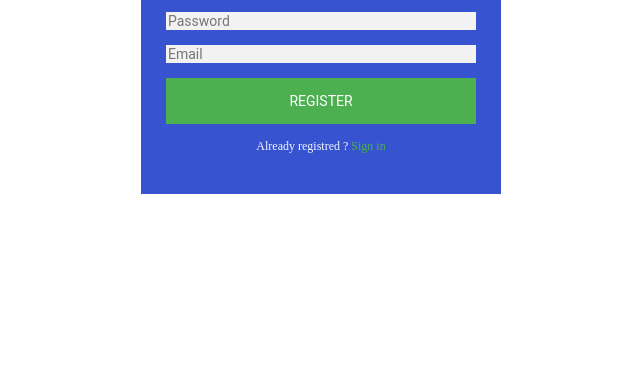
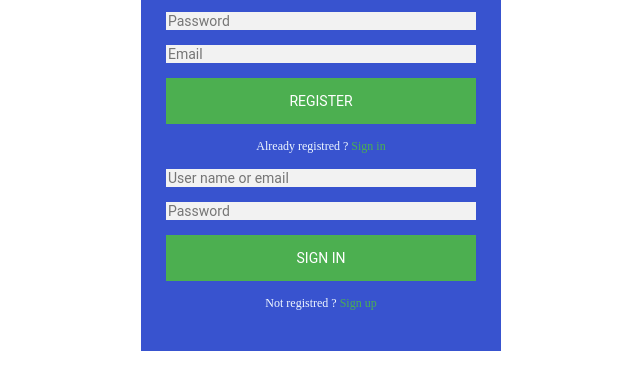
Before and after one commit to nkpremices/EPIC-Mail, a plain HTML site: page UI/html/signupIn.html in a window 1280 px wide. Shown: the part 307-696 px from the top of the page, without its empty margins (319-959 px from the left). Drawn offline with Linux system fonts and the light colour scheme.

Commit message:
[Feature #164297786] Update the signupIn page adding the sign in part

```diff
--- a/UI/html/signupIn.html
+++ b/UI/html/signupIn.html
@@ -26,6 +26,13 @@
                 <button>Register</button>
                 <p class="message">Already registred ? <a href="#">Sign in</a></p>
             </form>
+
+            <form action="#" class="sigin-form">
+                    <input type="text" placeholder="User name or email">
+                    <input type="password" placeholder="Password">
+                    <button>Sign in</button>
+                    <p class="message">Not registred ? <a href="#">Sign up</a></p>
+                </form>
         </div>
     </div>
 </body>
```
